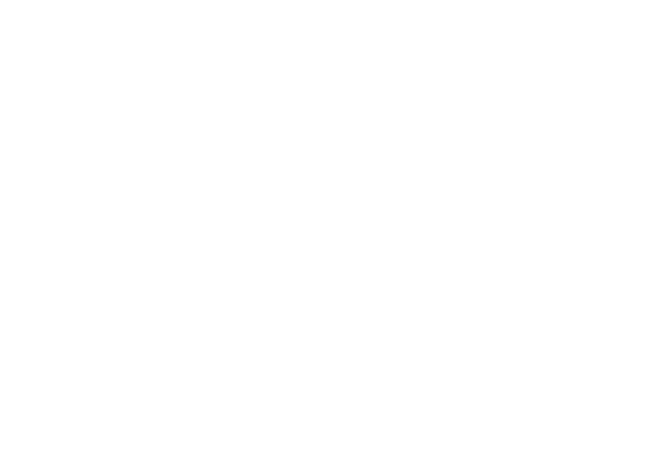
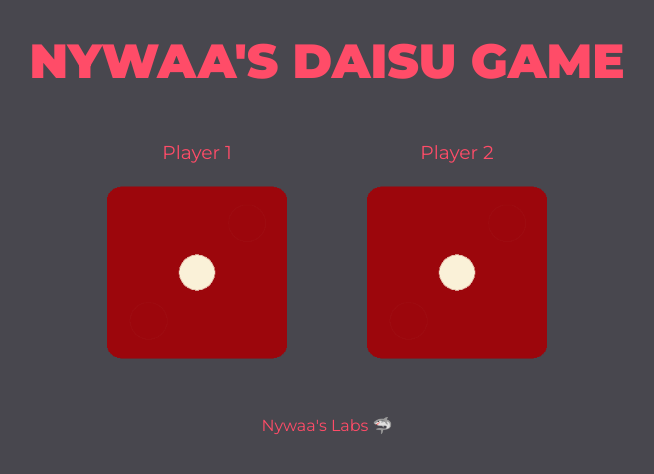
Before and after one commit to Nywaa/Daisu-Game, a plain HTML site: page index.html in a window 1280 px wide. Shown: the whole page, without its empty margins (313-967 px from the left). Drawn offline with Linux system fonts and the light colour scheme.

Commit message:
Created base structure of the web

```diff
--- a/css/style.css
+++ b/css/style.css
@@ -0,0 +1,46 @@
+body
+{
+    background-color: #48474e;
+}
+
+.mainContent
+{
+    width: 75%;
+    margin: auto;
+    margin-bottom: 50px;
+    text-align: center;
+}
+
+.mainContent h1
+{
+    font-family: 'Montserrat', sans-serif;
+    font-weight: bold;
+    text-transform: uppercase;
+    color: #ff4c68;
+    font-size: 3rem;
+}
+
+.daisu
+{
+    display: inline-block;
+
+}
+
+.daisu h3
+{
+    font-family: 'Montserrat', sans-serif;
+    font-weight: normal;
+    color: #ff4c68;
+}
+
+.diceResult
+{
+    width: 70%;
+}
+
+footer
+{
+    font-family: 'Montserrat', sans-serif;
+    text-align: center;
+    color: #ff4c68;
+}
--- a/index.html
+++ b/index.html
@@ -17,8 +17,22 @@
     </head>
     <body>
         <!-- Code goes here -->
+        <div class="mainContent">
+            <h1>Nywaa's Daisu Game</h1>
+            <div class="daisu">
+                <h3>Player 1</h3>
+                <img src="images/dice1.png" alt="" class="diceResult">
+            </div>
 
+            <div class="daisu">
+                <h3>Player 2</h3>
+                <img src="images/dice1.png" alt="" class="diceResult">
+            </div>
+        </div>
 
+        <footer>
+            Nywaa's Labs 🦈
+        </footer>
         <!-- Personal Javascript -->
         <script src="javascript/script.js"></script>
     </body>
```
Also changed, not shown: images/dice1.png (added), images/dice2.png (added), images/dice3.png (added), images/dice4.png (added), images/dice5.png (added), images/dice6.png (added).
